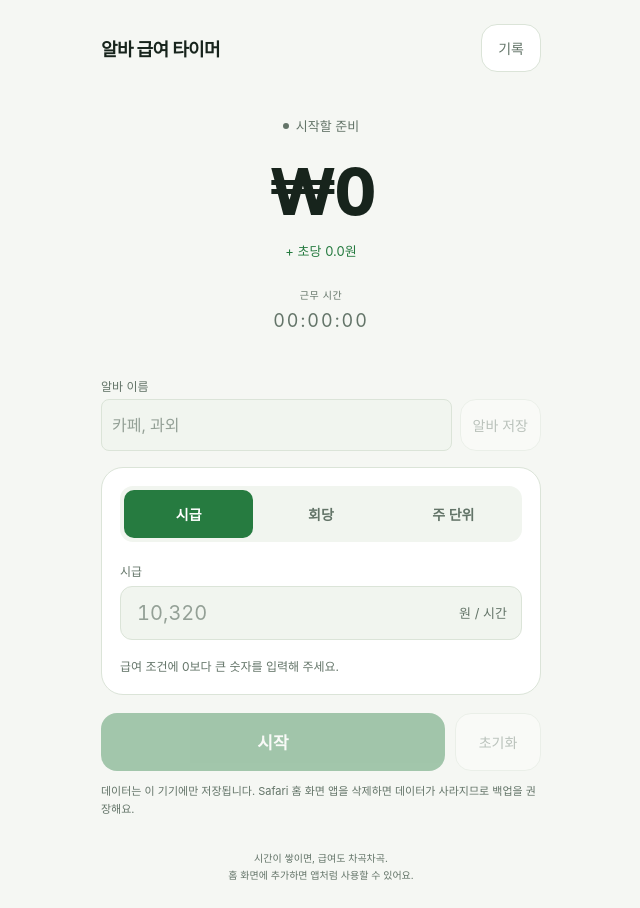
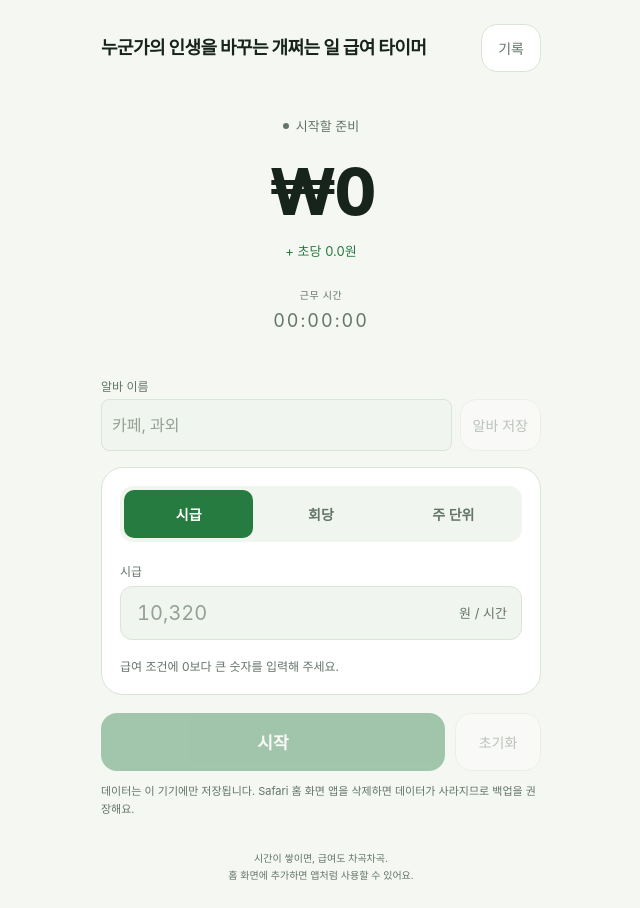
Before and after one commit to the-smartest-potato/paytimer, a plain HTML site: page index.html in a window 1280 px wide. Shown: the whole page, without its empty margins (319-959 px from the left). Drawn offline with Linux system fonts and the light colour scheme.

Commit message:
Rename in-app title
Co-Authored-By: Claude Opus 5.5 <noreply@anthropic.com>
Claude-Session: https://claude.ai/code/session_01L2wW4BBXTYrVZgUqWQZ3FU

```diff
--- a/index.html
+++ b/index.html
@@ -22,7 +22,7 @@
     [hidden] { display:none !important; }
     main { width:min(100%,480px); margin:auto; min-height:100svh; padding:calc(24px + env(safe-area-inset-top)) max(20px,env(safe-area-inset-right)) calc(24px + env(safe-area-inset-bottom)) max(20px,env(safe-area-inset-left)); display:flex; flex-direction:column; }
     header { display:flex; align-items:center; justify-content:space-between; gap:12px; }
-    h1 { font-size:18px; letter-spacing:-.6px; margin:0; font-weight:700; }
+    h1 { font-size:18px; letter-spacing:-.6px; margin:0; font-weight:700; line-height:1.3; word-break:keep-all; min-width:0; }
     .tag { color:var(--muted); font-size:11px; letter-spacing:1.5px; }
     .earnings { text-align:center; padding:44px 0 36px; flex:1; display:flex; flex-direction:column; justify-content:center; }
     .status { display:flex; justify-content:center; align-items:center; gap:7px; color:var(--muted); font-size:13px; }
@@ -95,7 +95,7 @@
 </head>
 <body>
 <main>
-  <header><h1>알바 급여 타이머</h1><button type="button" id="open-records" class="secondary header-button">기록</button></header>
+  <header><h1>누군가의 인생을 바꾸는 개쩌는 일 급여 타이머</h1><button type="button" id="open-records" class="secondary header-button">기록</button></header>
   <section class="earnings" aria-label="현재까지의 급여">
     <div class="status" role="status"><span class="dot" aria-hidden="true"></span><span id="status">시작할 준비</span></div>
     <output id="money" class="money" aria-label="누적 급여">₩0</output>
--- a/sw.js
+++ b/sw.js
@@ -1,5 +1,5 @@
 'use strict';
-const CACHE = 'paytimer-v3';
+const CACHE = 'paytimer-v4';
 const FILES = ['./', './index.html', './rate.js', './store.js', './manifest.webmanifest', './icon-180.png', './icon-512.png'];
 self.addEventListener('install', event => {
   event.waitUntil(caches.open(CACHE).then(cache => cache.addAll(FILES)).then(() => self.skipWaiting()));
```
